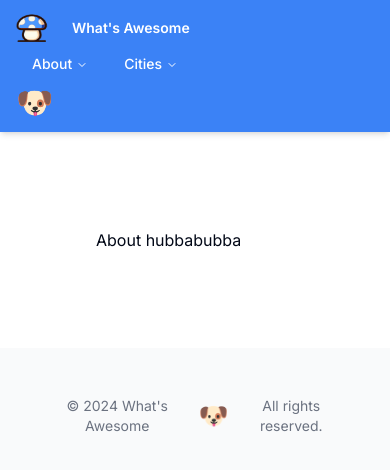
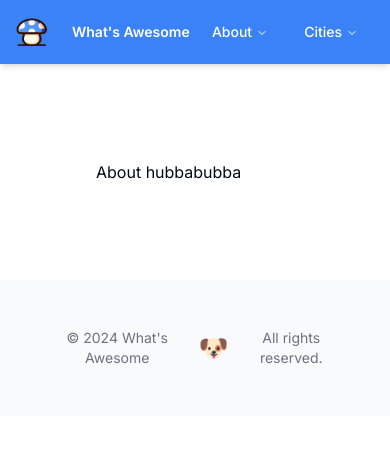
Before and after one commit to josulliv101/wa-demo, a Next.js app: page /about in a window 390 px wide. Shown: the top 470 px of the page. Built offline with nearby package versions, Linux system fonts and the light colour scheme.

Commit message:
update embla options

```diff
--- a/src/app/globals.css
+++ b/src/app/globals.css
@@ -95,7 +95,7 @@
 
 .embla__slide {
   /* flex: 0 0 var(--slide-size); */
-  flex: 0 0 40%; /* Default slide covers 100% of the viewport */
+  flex: 0 0 50%; /* Default slide covers 100% of the viewport */
   min-width: 0;
   padding-left: var(--slide-spacing);
   position: relative;
--- a/src/components/Header.tsx
+++ b/src/components/Header.tsx
@@ -8,7 +8,7 @@ export default function Header() {
   return (
     <header className="flex flex-wrap shadow-md z-50 w-full bg-blue-500 text-white text-sm py-3 dark:bg-gray-800">
       <nav
-        className="relative container w-full mx-auto px-4 sm:flex sm:items-center sm:justify-between"
+        className="relative container w-full mx-auto px-4 flex items-center justify-between"
         aria-label="Global"
       >
         <div className="flex items-center gap-6">
@@ -33,7 +33,7 @@ export default function Header() {
           panelAbout={<NavMenuAbout />}
           panelCities={<NavMenuCities />}
         ></NavMenu>
-        <span className="text-3xl">🐶</span>
+        <span className="hidden sm:block text-3xl">🐶</span>
       </nav>
     </header>
   );
```
